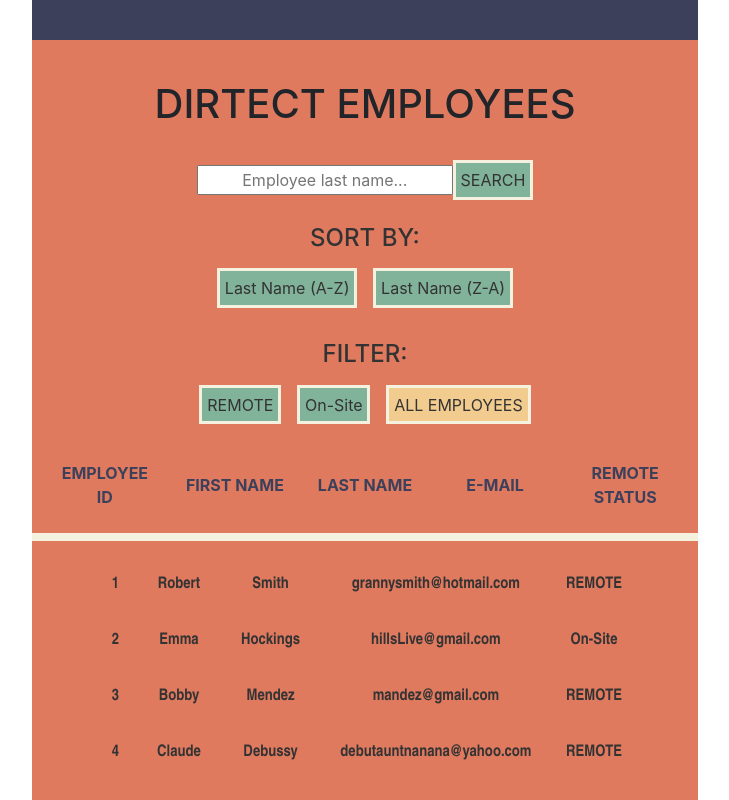
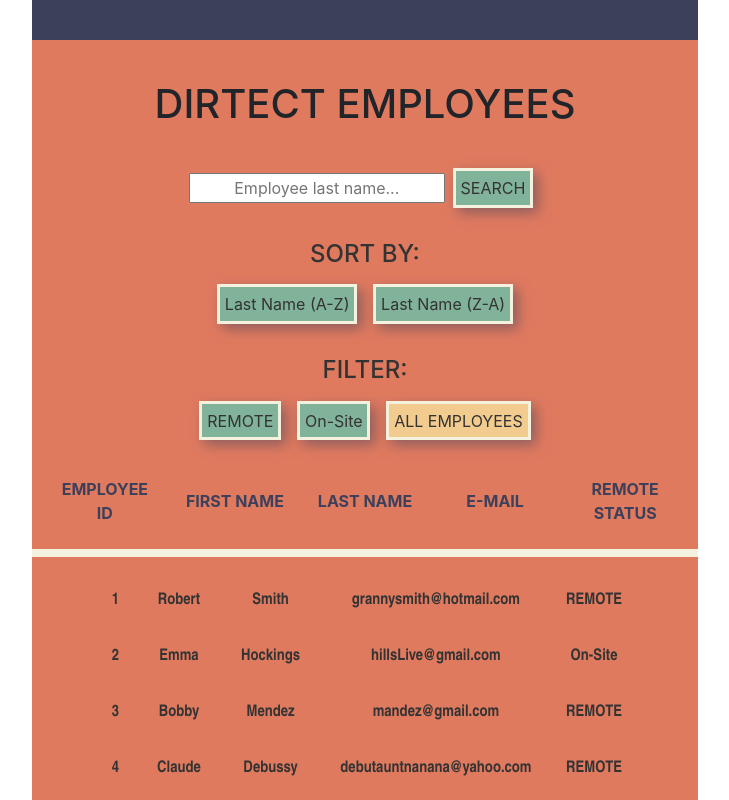
Before and after one commit to hawenger/employdirtect, a React (Create React App) app: page / in a window 1280 px wide. Shown: the top 800 px of the page, without its empty margins (275-1004 px from the left). Built offline with nearby package versions, Linux system fonts and the light colour scheme.

Commit message:
Add drop shadow to buttons

```diff
--- a/src/App.js
+++ b/src/App.js
@@ -67,7 +67,7 @@ function App() {
       <h1>DIRTECT EMPLOYEES</h1>
       <br></br>
       <input ref={nameInput} placeholder="Employee last name..." type="text"></input>
-      <button onClick={lastNameSearch}>SEARCH</button>
+      <button onClick={lastNameSearch}style={{margin:".5em"}}>SEARCH</button>
       <br></br>
       <br></br>
       <h4>Sort By:</h4>
--- a/src/index.css
+++ b/src/index.css
@@ -15,7 +15,7 @@ body {
   "Cantarell", "Fira Sans", "Droid Sans", "Helvetica Neue", sans-serif;
   -webkit-font-smoothing: antialiased;
   -moz-osx-font-smoothing: grayscale;
-  background-color: rgba(244, 241, 222, 1);
+  background-color: rgb(242, 204, 143, 1);
 
 }
 
@@ -76,9 +76,9 @@ tbody{
 button {
   padding: .3em;
   border: .2em solid rgba(244, 241, 222, 1);
-  border-radius: 1em;
   background-color: rgba(129, 178, 154, 1);
   color: #333;
+  filter: drop-shadow(0.35rem 0.35rem 0.4rem rgba(61, 64, 91, 0.5));
 }
 button:hover {
   transition: ease-in;
```
